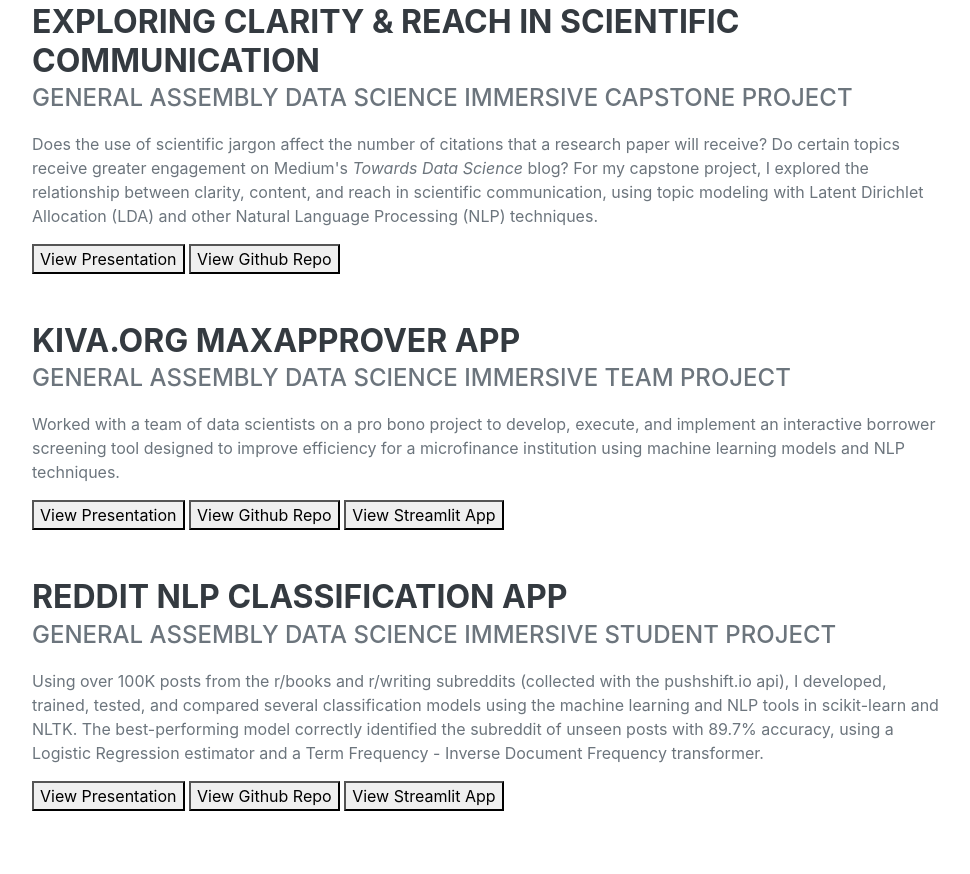
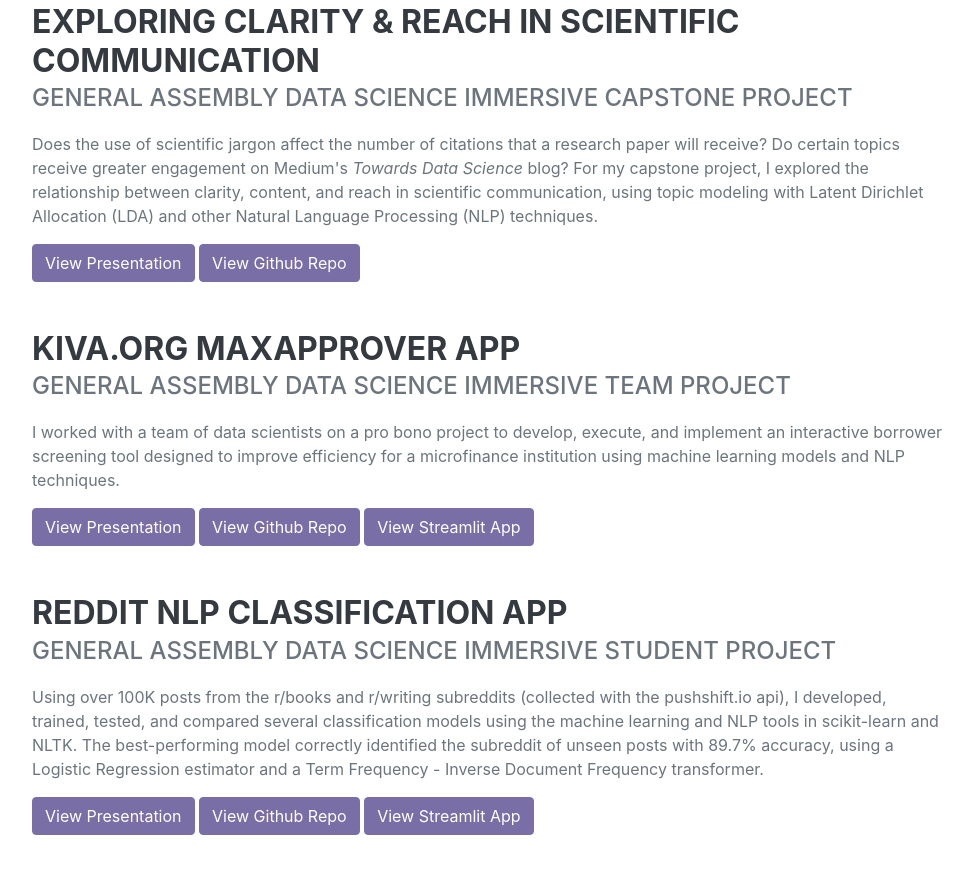
Before and after one commit to rzi11211/rzi11211.github.io, a plain HTML site: page index.html in a window 1280 px wide. Shown: the part 993-1867 px from the top of the page, without its empty margins (288-1258 px from the left). Drawn offline with nearby package versions, Linux system fonts and the light colour scheme; a web font is replaced by a local one.

Commit message:
updating index.html and css/styles.css with colors

```diff
--- a/index.html
+++ b/index.html
@@ -70,20 +70,20 @@
                               For my capstone project, I explored the relationship between clarity, content, and reach in
                             scientific communication, using topic modeling with Latent Dirichlet Allocation (LDA) and other
                             Natural Language Processing (NLP) techniques. </p>
-                              <a href = "https://drive.google.com/file/d/1EPzeDomlItxPYQ4sKtIC6QKKp_VFRsPB/view" target ="_blank"><button type="button">View Presentation</button></a>
-                              <a href = "https://github.com/rzi11211/dsi-capstone" target ="_blank"><button type="button">View Github Repo</button></a>
+                              <a href = "https://github.com/rzi11211/clarity_reach_nlp/blob/main/presentation.pdf" target ="_blank"><button type="button"class="btn btn-primary">View Presentation</button></a>
+                              <a href = "https://github.com/rzi11211/clarity_reach_nlp" target ="_blank"><button type="button" class="btn btn-primary">View Github Repo</button></a>
                         </div>
                     </div>
                     <div class="d-flex flex-column flex-md-row justify-content-between mb-5">
                         <div class="flex-grow-1">
                             <h3 class="mb-0">Kiva.org MaxApprover App</h3>
                             <div class="subheading mb-3">General Assembly Data Science Immersive Team Project</div>
-                            <p>Worked with a team of data scientists on a pro bono project to develop,
+                            <p>I worked with a team of data scientists on a pro bono project to develop,
                               execute, and implement an interactive borrower screening tool designed to improve efficiency for a
                               microfinance institution using machine learning models and NLP techniques. </p>
-                              <a href = "https://docs.google.com/presentation/d/1bwEJ2HujHI4bjtEo-xwAbaXI2BJ_w3ogmfrW1O9b7M0/edit?usp=sharing" target ="_blank"><button type="button">View Presentation</button></a>
-                              <a href = "https://github.com/rzi11211/kiva-max-approver/" target ="_blank"><button type="button">View Github Repo</button></a>
-                              <a href = "https://share.streamlit.io/psmith19/kiva-max-approver/main/kma_app.py" target ="_blank"><button type="button">View Streamlit App</button></a>
+                              <a href = "https://github.com/rzi11211/kiva-max-approver/blob/main/presentation.pdf" target ="_blank"><button type="button" class="btn btn-primary">View Presentation</button></a>
+                              <a href = "https://github.com/rzi11211/kiva-max-approver/" target ="_blank"><button type="button" class="btn btn-primary">View Github Repo</button></a>
+                              <a href = "https://share.streamlit.io/psmith19/kiva-max-approver/main/kma_app.py" target ="_blank"><button type="button" class="btn btn-primary">View Streamlit App</button></a>
                         </div>
                     </div>
                     <div class="d-flex flex-column flex-md-row justify-content-between mb-5">
@@ -96,9 +96,9 @@
                             The best-performing model correctly identified the subreddit of unseen posts with 89.7% accuracy, using a Logistic
                             Regression estimator and a Term Frequency - Inverse Document Frequency transformer.
                             </p>
-                              <a href = "https://docs.google.com/presentation/d/1WSJDRFZW3HSmVp5tdoYThE5nDHetxu3K_qQ1-TYE0NM/edit?usp=sharing" target ="_blank"><button type="button">View Presentation</button></a>
-                              <a href = "https://github.com/rzi11211/reddit-project" target ="_blank"><button type="button">View Github Repo</button></a>
-                              <a href = "http://bit.ly/reddit-project" target ="_blank"><button type="button">View Streamlit App</button></a>
+                              <a href = "https://github.com/rzi11211/reddit-project/blob/main/presentation.pdf" target ="_blank"><button type="button" class="btn btn-primary">View Presentation</button></a>
+                              <a href = "https://github.com/rzi11211/reddit-project" target ="_blank"><button type="button" class="btn btn-primary">View Github Repo</button></a>
+                              <a href = "http://bit.ly/reddit-project" target ="_blank"><button type="button" class="btn btn-primary">View Streamlit App</button></a>
                         </div>
                     </div>
                 </div>
```
Also changed, not shown: css/styles.css.
